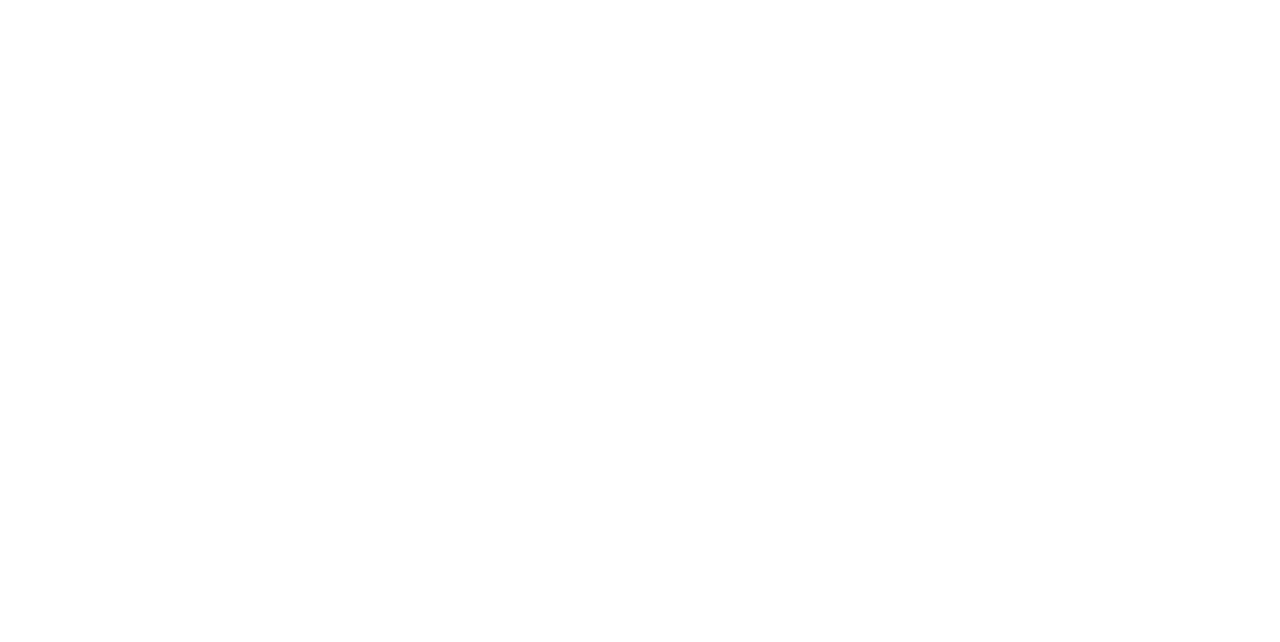
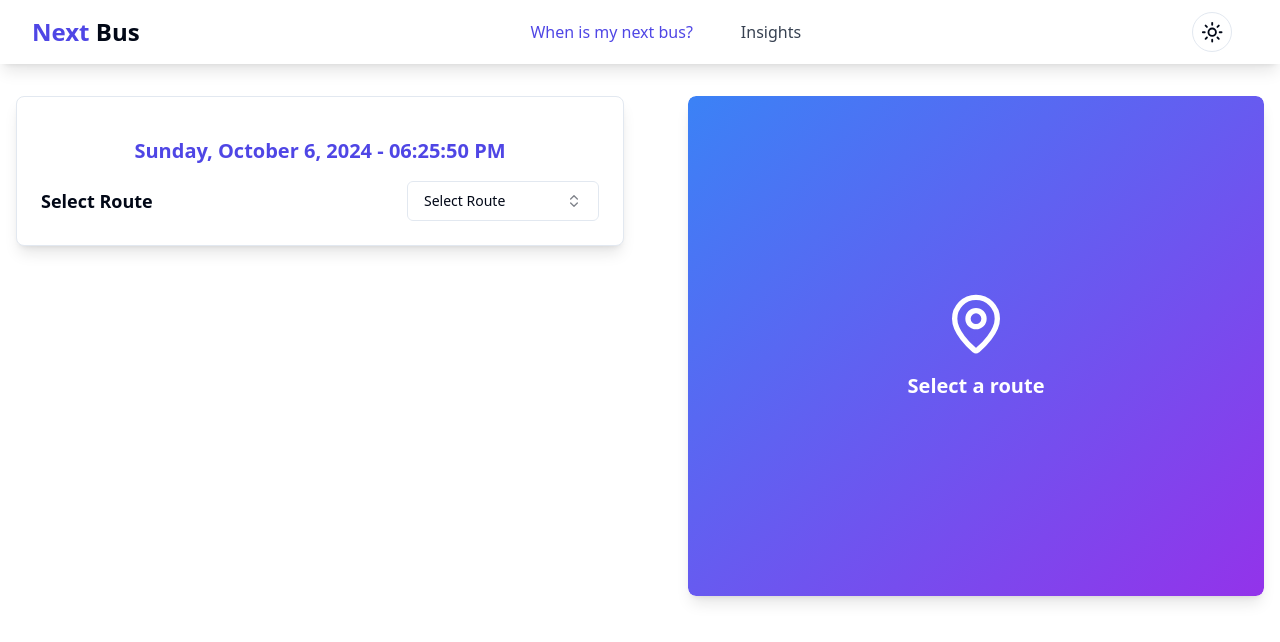
Before and after one commit to deshithagallage/Bus-Arrival-Time-Prediction-Frontend, a React (Vite) app: page /nextbus in a window 1280 px wide. Before the commit this address had no page. Shown: the top 642 px of the page. Built offline with nearby package versions, Linux system fonts and the light colour scheme.

Commit message:
Refactor route paths in App.tsx and Navbar.tsx

```diff
--- a/src/App.tsx
+++ b/src/App.tsx
@@ -10,8 +10,8 @@
     <BrowserRouter>
       <Routes>
         <Route path="/" element={<Landing />} />
-        <Route path="/dashboard/nextbus" element={<NextBus />} />
-        <Route path="/dashboard/stats" element={<Stats />} />
+        <Route path="/nextbus" element={<NextBus />} />
+        <Route path="/stats" element={<Stats />} />
       </Routes>
     </BrowserRouter>
   );
--- a/src/components/Navbar/Navbar.tsx
+++ b/src/components/Navbar/Navbar.tsx
@@ -29,17 +29,19 @@
           {/* App Name */}
           <div className="flex-shrink-0">
             <h1 className="text-2xl font-bold">
-              <span className="text-indigo-600 dark:text-indigo-400">Bus</span>{" "}
-              Time
+              <span className="text-indigo-600 dark:text-indigo-400">
+                {"Next"}
+              </span>
+              {" Bus"}
             </h1>
           </div>
 
           {/* Desktop Links */}
           <div className="hidden sm:flex space-x-4">
-            <Link to="/dashboard/nextbus" className={getLinkClass("next-bus")}>
+            <Link to="/nextbus" className={getLinkClass("next-bus")}>
               When is my next bus?
             </Link>
-            <Link to="/dashboard/stats" className={getLinkClass("stats")}>
+            <Link to="/stats" className={getLinkClass("stats")}>
               Insights
             </Link>
           </div>
@@ -94,15 +96,12 @@
       {isMenuOpen && (
         <div className="sm:hidden animate-slide-in-down bg-white dark:bg-gray-800 py-4 px-4">
           <Link
-            to="/dashboard/nextbus"
+            to="/nextbus"
             className={getLinkClass("next-bus") + " block mb-2"}
           >
             When is my next bus?
           </Link>
-          <Link
-            to="/dashboard/stats"
-            className={getLinkClass("stats") + " block mb-2"}
-          >
+          <Link to="/stats" className={getLinkClass("stats") + " block mb-2"}>
             Insights
           </Link>
         </div>
--- a/src/pages/Dashboard/NextBus/NextBusContent.tsx
+++ b/src/pages/Dashboard/NextBus/NextBusContent.tsx
@@ -121,7 +121,7 @@
   }, [startStop]);
 
   return (
-    <div className="min-h-screen bg-gray-100 dark:bg-gray-900 text-gray-900 dark:text-gray-100 py-8 px-4 sm:px-6 lg:px-8 transition-colors duration-200 mt-12">
+    <div className="min-h-screen bg-background text-foreground py-4 px-2 sm:py-8 sm:px-4 mt-16">
       <div className="max-w-7xl mx-auto">
         <NavBar currentPage="next-bus" />
         <div className="lg:grid lg:grid-cols-2 lg:gap-8">
--- a/src/pages/Landing/Landing.tsx
+++ b/src/pages/Landing/Landing.tsx
@@ -1,9 +1,23 @@
+import { Link } from "react-router-dom";
+
 function Landing() {
   return (
-    <h1 className="text-3xl font-bold underline">
-      Landing Page
-    </h1>
-  )
+    <div>
+      <h1 className="text-3xl font-bold underline">Landing Page</h1>
+      <Link
+        to="/nextbus"
+        className="text-lg font-bold text-indigo-600 dark:text-indigo-400"
+      >
+        When is my next bus?
+      </Link>
+      <Link
+        to="/stats"
+        className="text-lg font-bold text-indigo-600 dark:text-indigo-400"
+      >
+        Insights
+      </Link>
+    </div>
+  );
 }
 
-export default Landing
+export default Landing;
```
